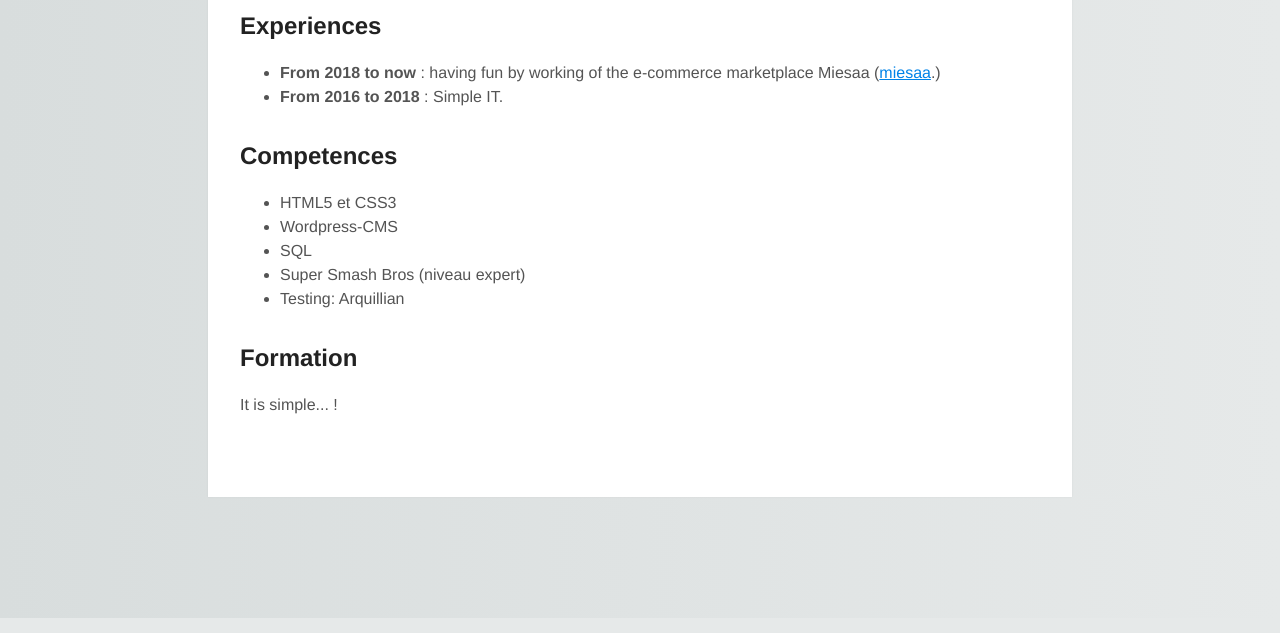
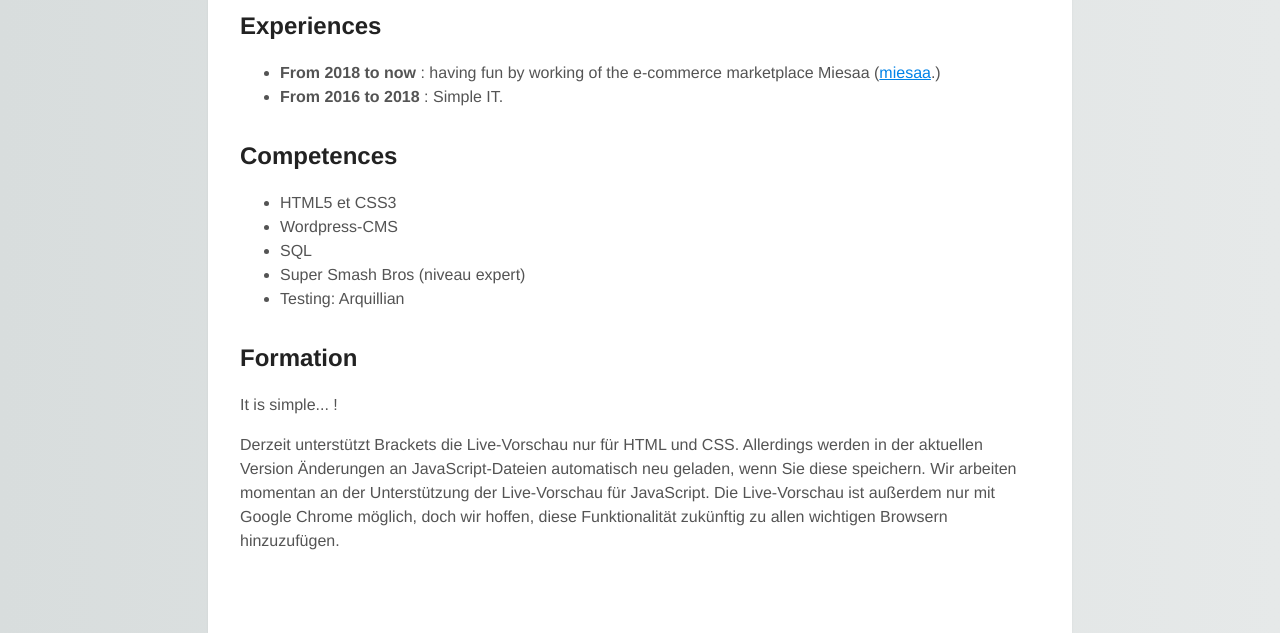
Before and after one commit to AigleCatalan/profil, a plain HTML site: page index.html in a window 1280 px wide. Shown: the part 182-815 px from the top of the page. Drawn offline with Linux system fonts and the light colour scheme.

Commit message:
adding some meta-information in the head-tag

```diff
--- a/index.html
+++ b/index.html
@@ -2,6 +2,9 @@
 <html>
     <head>
         <meta charset="utf-8" />
+        <meta http-equiv="X-UA-Compatible" content="IE=edge">
+        <meta name="description"
+              content="basic demo project on how to use html5 and css3">
         <title>Not Null Franklin</title>
         <link rel="stylesheet" href="styles/main.css">
     </head>
@@ -39,6 +42,13 @@
         <h2>Formation</h2>
 
         <p>It is simple... !</p>
+        <p class="note">
+            Derzeit unterstützt Brackets die Live-Vorschau nur für HTML und CSS. Allerdings werden in der aktuellen
+            Version Änderungen an JavaScript-Dateien automatisch neu geladen, wenn Sie diese speichern. Wir arbeiten
+            momentan an der Unterstützung der Live-Vorschau für JavaScript.
+            Die Live-Vorschau ist außerdem nur mit Google Chrome möglich, doch wir hoffen, diese Funktionalität
+            zukünftig zu allen wichtigen Browsern hinzuzufügen.
+        </p>
 
     </body>
 </html>
```
